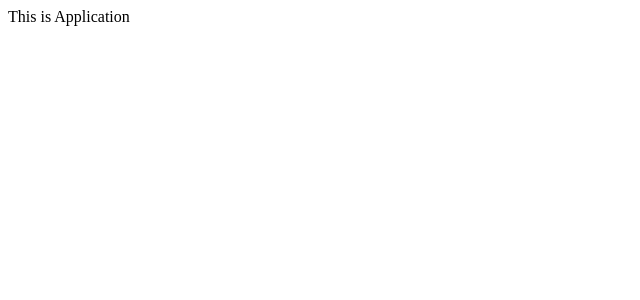
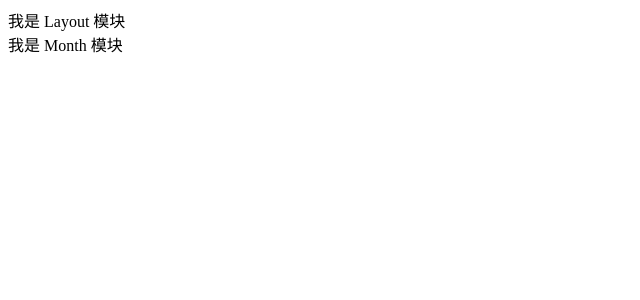
Before and after one commit to yuunik/bill_pro, a React (Create React App) app: page / in a window 1280 px wide. Shown: the top 300 px of the page, without its empty margins (0-640 px from the left). Built offline with nearby package versions, Linux system fonts and the light colour scheme.

Commit message:
feat: 配置整体路由.

```diff
--- /dev/null
+++ b/src/pages/Layout/index.js
@@ -0,0 +1,13 @@
+import { Outlet } from 'react-router-dom'
+
+const Layout = () => {
+    return (
+        <div className="layout">
+            我是 Layout 模块
+            {/* 二级路由出口 */}
+            <Outlet />
+        </div>
+    )
+}
+
+export default Layout
--- /dev/null
+++ b/src/pages/Month/index.js
@@ -0,0 +1,9 @@
+const Month = () => {
+    return (
+        <div className="month">
+            我是 Month 模块
+        </div>
+    )
+}
+
+export default Month
--- /dev/null
+++ b/src/pages/New/index.js
@@ -0,0 +1,9 @@
+const New = () => {
+    return (
+        <div className="new">
+            我是 New 模块
+        </div>
+    )
+}
+
+export default New
--- /dev/null
+++ b/src/pages/Year/index.js
@@ -0,0 +1,9 @@
+const Year = () => {
+    return (
+        <div className="new">
+            我是 Year 模块
+        </div>
+    )
+}
+
+export default Year
--- /dev/null
+++ b/src/router/index.js
@@ -0,0 +1,31 @@
+import { createBrowserRouter } from 'react-router-dom'
+
+// 引入一级路由
+import Layout from '@/pages/Layout'
+import New from '@/pages/New'
+// 引入二级路由
+import Month from '@/pages/Month'
+import Year from '@/pages/Year'
+
+const router = createBrowserRouter([
+    {
+        path: '/',
+        element: <Layout />,
+        children: [
+            {
+                index: true,
+                element: <Month />
+            },
+            {
+                path: 'year',
+                element: <Year />
+            }
+        ]
+    },
+    {
+        path: '/new',
+        element: <New />
+    }
+])
+
+export default router
```
Also changed, not shown: src/index.js (+6 -2 lines).
